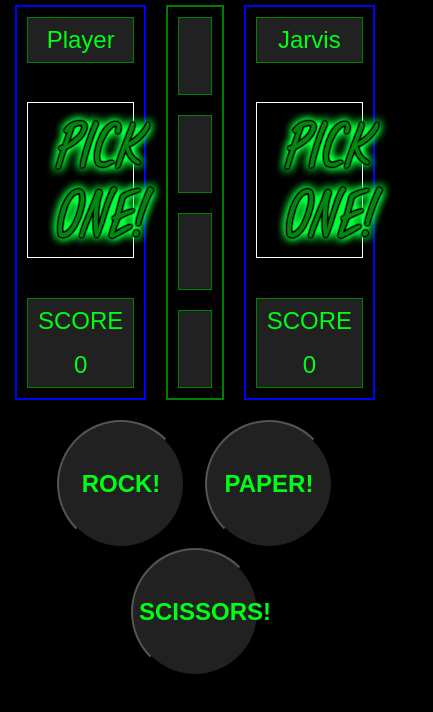
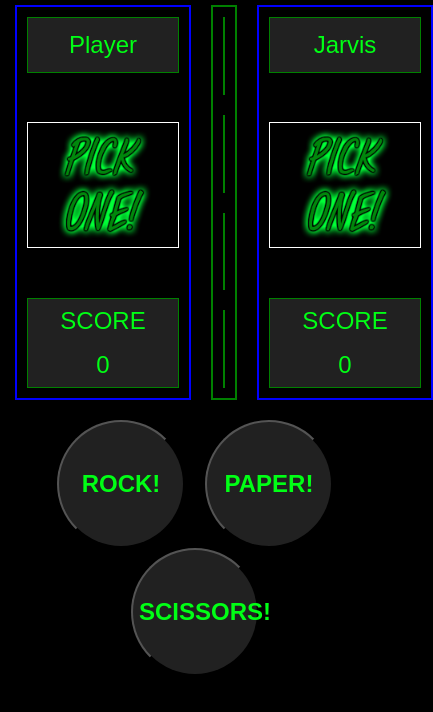
Before and after one commit to KPInc425/rock-paper-scissors, a plain HTML site: page index.html in a window 390 px wide. Both pictures are taken after a click on the button "Start Game". Shown: the whole page, 433 px wide, since content can reach past the window. Drawn offline with Linux system fonts and the light colour scheme; a web font is replaced by a local one.

Commit message:
Tweaked img's for better responsiveness

```diff
--- a/styles.css
+++ b/styles.css
@@ -59,8 +59,9 @@ body {
     border: 1px solid white;
     margin: 10px;
     align-self: end;
-    min-width: 64px;
+    min-width: 150px;
     min-height: 64px;
+
 }
 
 button {
@@ -83,3 +84,15 @@ button {
 .scoreLabel {
     padding: 10px;
 }
+
+#imgAISelection {
+    width: 100%;
+    height: auto;
+    max-width: 120px;
+}
+
+#imgPlayerSelection {
+    width: 100%;
+    max-width: 120px;
+    height: auto;
+}
```
